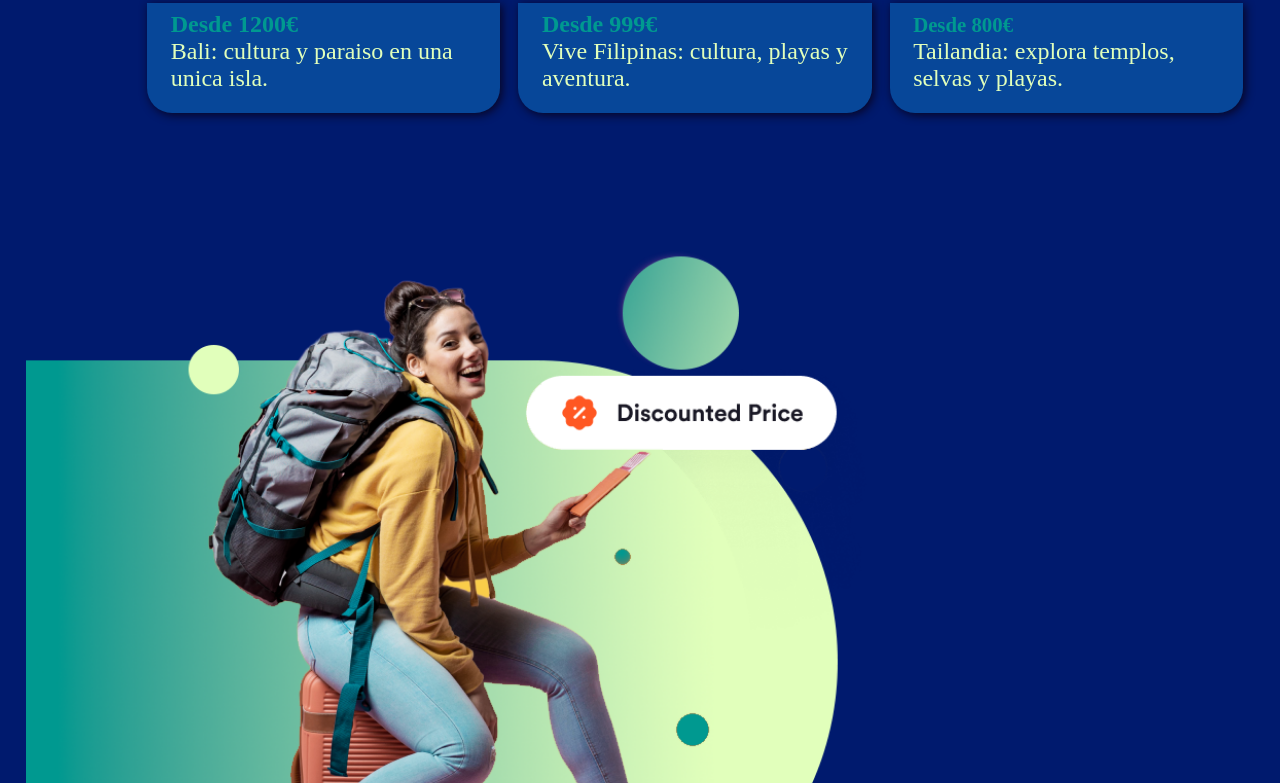
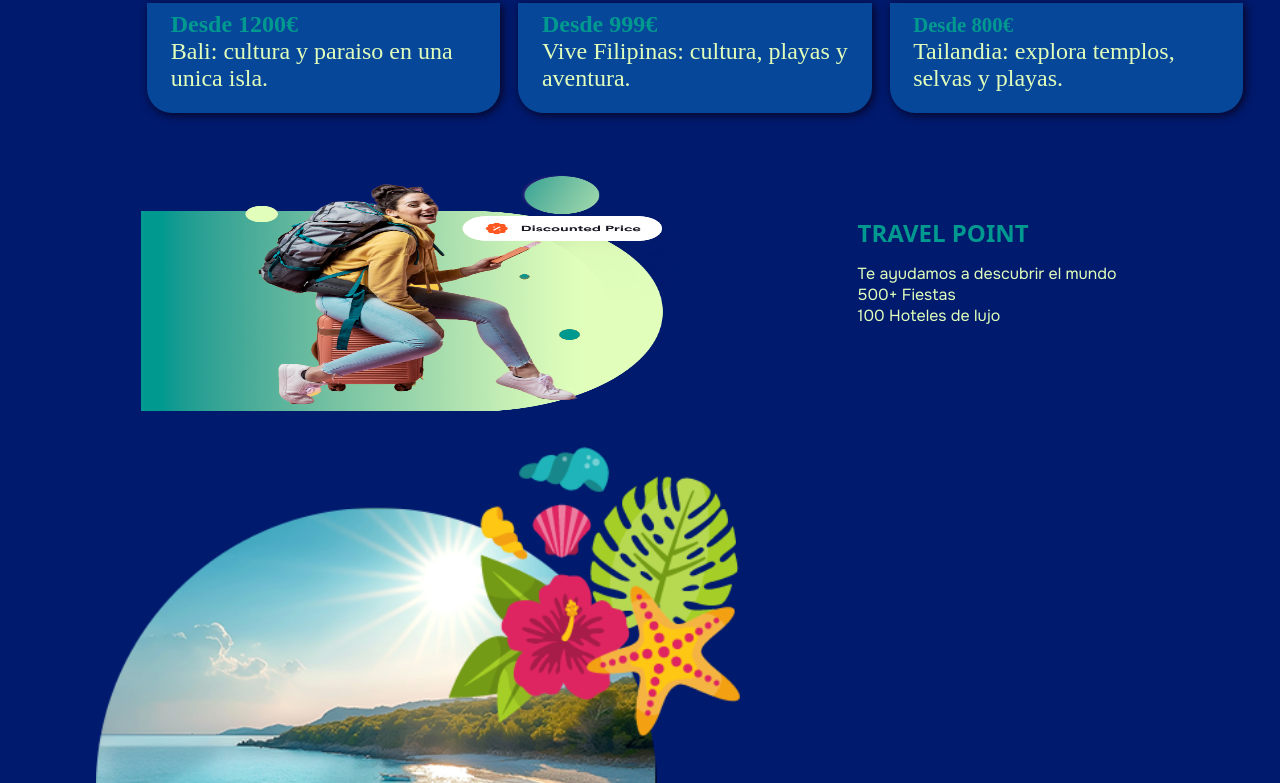
Before and after one commit to LuciaCarballo/project-promo51-module-1-team-4, a website built with Vite: page src/index.html in a window 1280 px wide. Shown: the part 1377-2160 px from the top of the page. Built offline with nearby package versions, Linux system fonts and the light colour scheme; a web font is replaced by a local one.

Commit message:
add elements main

```diff
--- a/src/partials/body.html
+++ b/src/partials/body.html
@@ -37,7 +37,7 @@
           Tailandia: explora templos, selvas y playas. -->
         </p>
       </article>
-      <article>
+      <article class="main__section2">
         <div >
           <img class="main__section2-img" src="./images/6.png" alt="">
         </div>
--- a/src/scss/layout/_body.scss
+++ b/src/scss/layout/_body.scss
@@ -93,5 +93,20 @@ height: 30%;
 
 
   }
+  .main__section2-text{
+    display: flex;
+    flex-direction: column;
+    margin-top:7% ;
+    margin-left: 20%;
+  }
+  .main__section2{
+    display: flex;
+    flex-direction: row;
 
   }
+  .main__section2-img{
+    width: 45vw;
+    height: 30vh;
+    margin-left: 20%;
+  }
+  }
```
